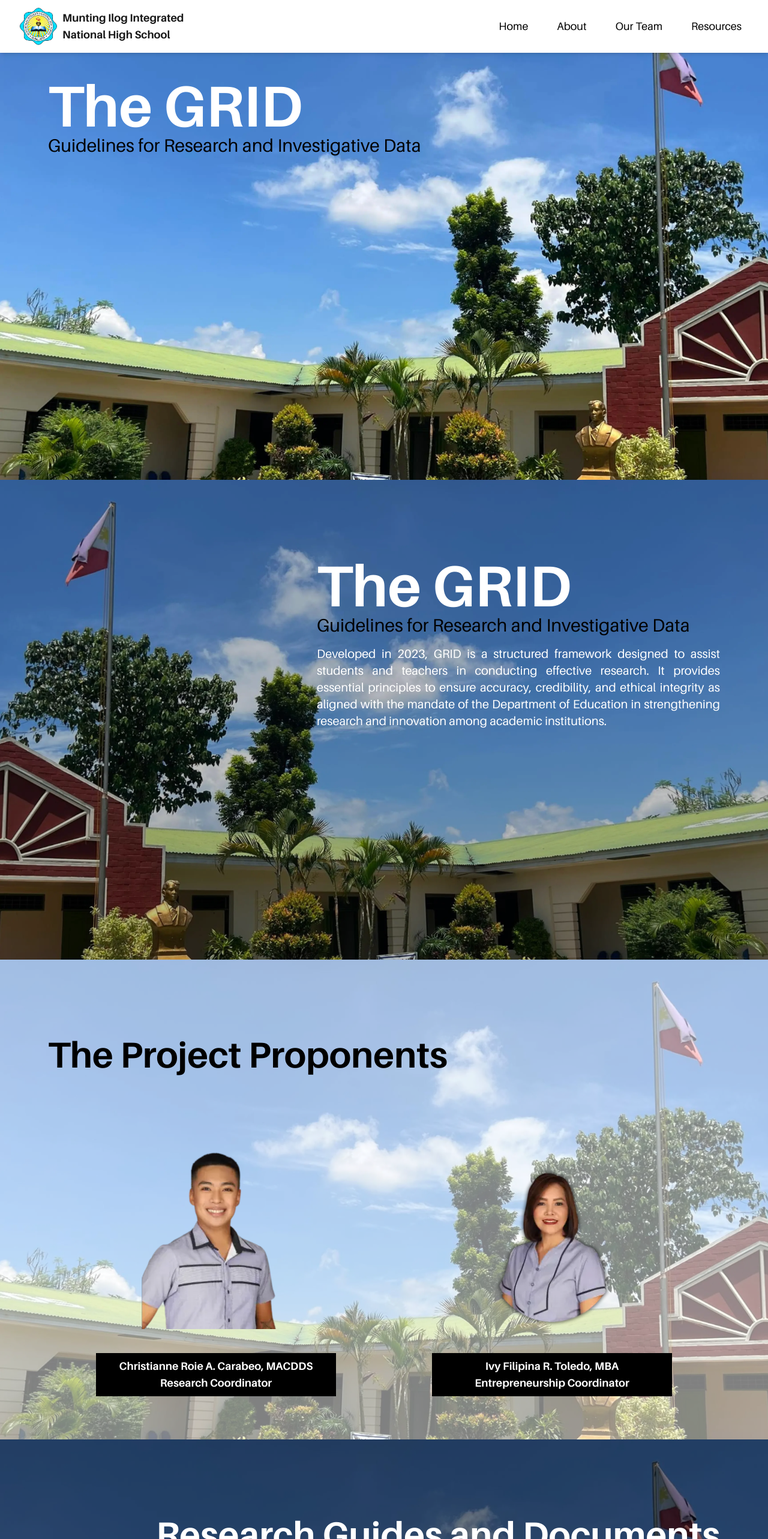
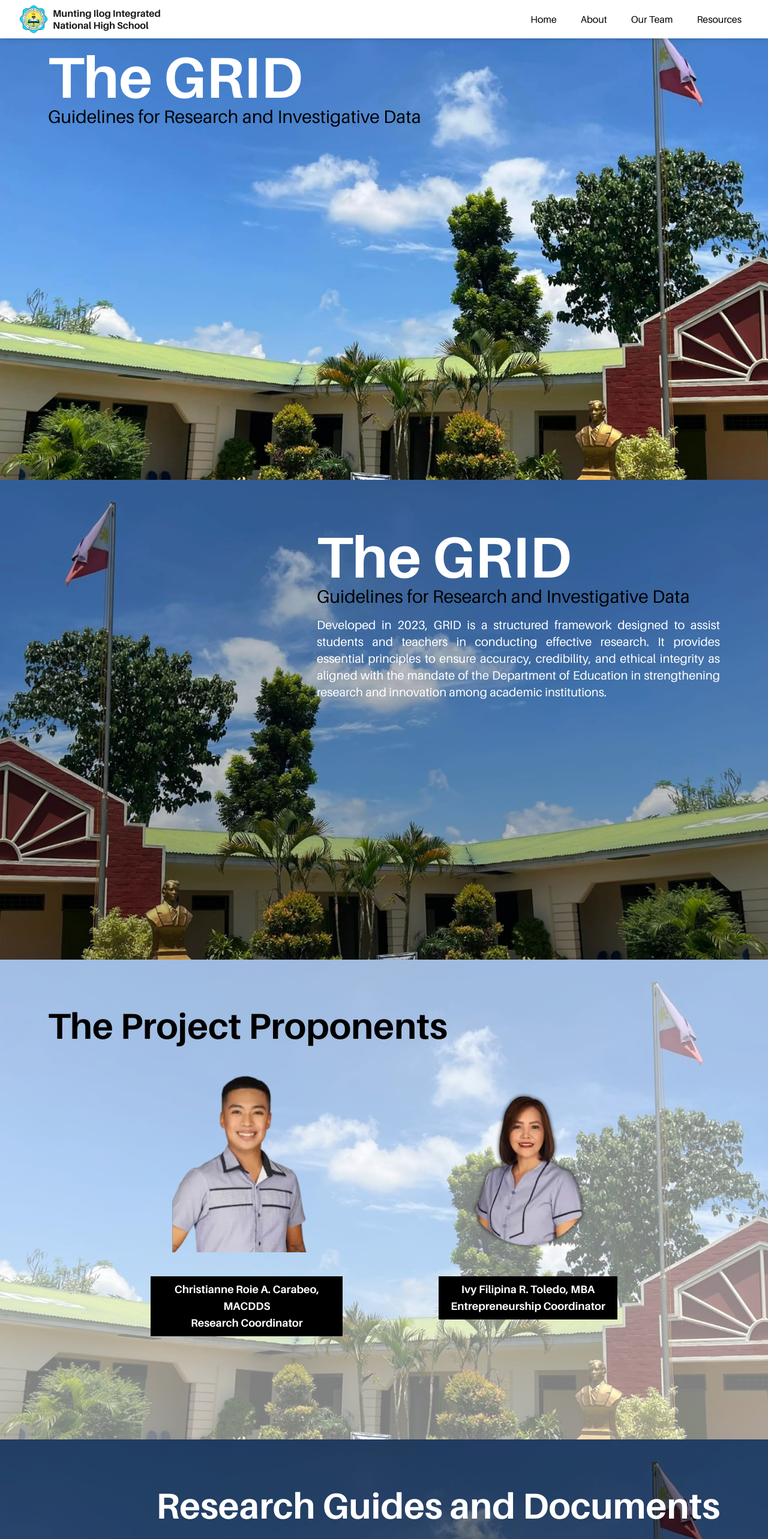
Before and after one commit to eu4nza/MINHS-The-Grid, a Next.js app: page / in a window 1280 px wide. Shown: the top 2566 px of the page at 60% size. Built offline with nearby package versions, Linux system fonts and the light colour scheme.

Commit message:
updated responsiveness again

```diff
--- a/src/components/AboutSection.tsx
+++ b/src/components/AboutSection.tsx
@@ -2,7 +2,7 @@ export default function AboutSection() {
   return (
     <section
       id="about"
-      className="h-screen bg-cover bg-center"
+      className="min-h-screen bg-cover bg-center py-15 xl:py-20"
       style={{
         backgroundImage: "url('/assets/background/variant2_bg.webp')",
         backgroundSize: "cover",
@@ -11,8 +11,8 @@ export default function AboutSection() {
         backgroundColor: "rgba(0, 0, 0, 0.25)",
       }}
     >
-      <div>
-        <div className="pt-20 px-6 xl:pt-32 xl:px-20 w-full flex justify-end">
+      <div className="container mx-auto px-6 xl:px-20">
+        <div className="w-full flex justify-end">
           <div className="max-w-2xl">
             <p className="text-5xl xl:text-8xl text-white font-bold">
               The GRID
--- a/src/components/HomeSection.tsx
+++ b/src/components/HomeSection.tsx
@@ -2,20 +2,18 @@ export default function HomeSection() {
   return (
     <section
       id="home"
-      className="h-screen bg-cover bg-center"
+      className="min-h-screen bg-cover bg-center py-15 xl:py-20"
       style={{
         backgroundImage: "url('/assets/background/variant1_bg.webp')",
         backgroundSize: "cover",
         backgroundPosition: "center",
       }}
     >
-      <div>
-        <div className="pt-20 px-6 xl:pt-32 xl:px-20">
-          <p className="text-5xl xl:text-8xl text-white font-bold">The GRID</p>
-          <p className="text-xl xl:text-3xl text-black ">
-            Guidelines for Research and Investigative Data
-          </p>
-        </div>
+      <div className="container mx-auto px-6 xl:px-20">
+        <p className="text-5xl xl:text-8xl text-white font-bold">The GRID</p>
+        <p className="text-xl xl:text-3xl text-black">
+          Guidelines for Research and Investigative Data
+        </p>
       </div>
     </section>
   );
--- a/src/components/ResourcesSection.tsx
+++ b/src/components/ResourcesSection.tsx
@@ -24,7 +24,6 @@ const NestedMenu: React.FC<{
 
   return (
     <div className={`pl-${level * 4}`}>
-      {/* indent for visual nesting */}
       {items.map((item, index) => (
         <div key={index}>
           {item.subItems ? (
@@ -90,8 +89,6 @@ const DropdownMenu: React.FC<DropdownMenuProps> = ({
 
     if (isOpen) {
       document.addEventListener("mousedown", handleClickOutside);
-    } else {
-      document.removeEventListener("mousedown", handleClickOutside);
     }
 
     return () => {
@@ -137,21 +134,21 @@ export default function ResourcesSection() {
   return (
     <section
       id="resources"
-      className="h-screen bg-cover bg-center"
+      className={`min-h-screen bg-cover bg-center py-15 xl:py-20 transition-all ${
+        openMenu === "Sample Research" ? "pb-40" : ""
+      }`}
       style={{
         backgroundImage: "url('/assets/background/variant1_bg.webp')",
         backgroundColor: "rgba(0, 0, 0, 0.50)",
         backgroundBlendMode: "overlay",
       }}
     >
-      <div>
-        <div className="pt-20 px-6 xl:pt-32 xl:px-20">
-          <p className="text-3xl flex justify-center xl:text-6xl xl:justify-end text-white font-bold">
-            Research Guides and Documents
-          </p>
-        </div>
+      <div className="container mx-auto px-6 xl:px-20">
+        <p className="text-3xl text-white font-bold text-center xl:text-right xl:text-6xl mb-10">
+          Research Guides and Documents
+        </p>
 
-        <div className="flex flex-col pt-20 gap-10 xl:flex-row xl:pt-70 xl:gap-20 justify-center items-center">
+        <div className="flex flex-col gap-10 xl:flex-row xl:gap-20 justify-center items-center">
           <DropdownMenu
             title="Teacher's Guide"
             items={[
--- a/src/components/TeamSection.tsx
+++ b/src/components/TeamSection.tsx
@@ -1,9 +1,10 @@
 import Image from "next/image";
+
 export default function AboutSection() {
   return (
     <section
       id="team"
-      className="h-screen bg-cover bg-center"
+      className="min-h-screen bg-cover bg-center py-15 xl:py-20"
       style={{
         backgroundImage: "url('/assets/background/variant1_bg.webp')",
         backgroundSize: "cover",
@@ -12,12 +13,12 @@ export default function AboutSection() {
         backgroundColor: "rgba(255, 255, 255, 0.50)",
       }}
     >
-      <div>
-        <p className="pt-20 px-6 text-3xl xl:pt-32 xl:px-20 xl:text-6xl text-black font-bold">
+      <div className="container mx-auto px-6 xl:px-20">
+        <p className="text-3xl xl:text-6xl text-black font-bold text-center xl:text-left mb-10">
           The Project Proponents
         </p>
-        <div className="gap-10 py-10 xl:gap-40 xl:pt-30 flex flex-col xl:flex-row justify-center">
-          <div className="gap-5 xl:gap-10 flex flex-col items-center">
+        <div className="flex flex-col xl:flex-row justify-center items-center xl:items-start gap-10 xl:gap-40">
+          <div className="flex flex-col items-center gap-5 xl:gap-10">
             <div className="w-[150px] xl:w-[250px]">
               <Image
                 src="/assets/team/Christianne_Roie_A._Carabeo.webp"
@@ -26,22 +27,22 @@ export default function AboutSection() {
                 height={250}
               />
             </div>
-            <p className="w-[400px] text-base xl:text-lg bg-black px-5 py-2 text-white font-bold text-center">
+            <p className="w-full max-w-xs text-base xl:text-lg bg-black px-5 py-2 text-white font-bold text-center">
               Christianne Roie A. Carabeo, MACDDS
               <br />
               Research Coordinator
             </p>
           </div>
-          <div className="gap-5 xl:gap-10 flex flex-col items-center">
+          <div className="flex flex-col items-center gap-5 xl:gap-10">
             <div className="w-[150px] xl:w-[250px]">
               <Image
                 src="/assets/team/Ivy_Filipina_R._Toledo.webp"
-                alt="Christianne Roie A. Carabeo"
+                alt="Ivy Filipina R. Toledo"
                 width={250}
                 height={250}
               />
             </div>
-            <p className="w-[400px] text-base xl:text-lg bg-black px-5 py-2 text-white font-bold text-center">
+            <p className="w-full max-w-xs text-base xl:text-lg bg-black px-5 py-2 text-white font-bold text-center">
               Ivy Filipina R. Toledo, MBA
               <br />
               Entrepreneurship Coordinator
--- a/src/components/header.tsx
+++ b/src/components/header.tsx
@@ -174,26 +174,26 @@ export function Header() {
       initial={{ y: 0 }}
       animate={{ y: isAtTop ? 0 : -100 }}
       transition={{ duration: 0.25, ease: "easeInOut" }}
-      className="fixed top-0 left-0 w-full bg-white shadow-md px-4 lg:px-8 py-3 z-50"
+      className="fixed top-0 left-0 w-full bg-white shadow-md px-4 xl:px-8 py-2 z-50"
     >
       <div className="flex justify-between items-center">
-        <Link href="/" className="flex flex-row items-center gap-2">
+        <Link href="/" className="flex items-center gap-2">
           <Image
             src="/assets/logo/minhs_logo.webp"
             alt="MINHS Logo"
-            width={60}
-            height={60}
+            width={48}
+            height={48}
             priority
-            className="w-10 h-10 lg:w-16 lg:h-16"
+            className="w-8 h-8 xl:w-12 xl:h-12"
           />
-          <div className="flex flex-col font-bold text-sm lg:text-lg">
+          <div className="flex flex-col font-bold text-xs xl:text-base leading-tight">
             <p>Munting Ilog Integrated</p>
             <p>National High School</p>
           </div>
         </Link>
 
         <div
-          className="hidden xl:flex relative flex-row gap-6 ml-auto text-lg"
+          className="hidden xl:flex relative gap-4 text-base"
           ref={navRef}
           onMouseLeave={handleMouseLeave}
         >
@@ -217,7 +217,7 @@ export function Header() {
                   handleHover(e);
                   setHoveredIndex(index);
                 }}
-                className={`px-3 py-2 rounded-lg transition-colors relative z-10 cursor-pointer ${
+                className={`px-3 py-1.5 rounded-lg transition-colors relative z-10 cursor-pointer ${
                   dimOthers ? "text-black/50" : "text-black"
                 }`}
               >
@@ -228,19 +228,20 @@ export function Header() {
         </div>
 
         <motion.button
-          className="lg:hidden"
+          className="xl:hidden"
           onClick={() => setIsOpen(!isOpen)}
           initial={{ scale: 1 }}
           animate={{ scale: isOpen ? 1.2 : 1 }}
           transition={{ type: "spring", stiffness: 300 }}
         >
-          {isOpen ? <X size={30} /> : <Menu size={30} />}
+          {isOpen ? <X size={26} /> : <Menu size={26} />}
         </motion.button>
       </div>
 
+      {/* Mobile Dropdown */}
       <div
         ref={menuRef}
-        className={`absolute left-0 w-full bg-white shadow-xl ring-1 ring-gray-300 flex flex-col py-4 lg:hidden transition-all duration-200 ease-out transform origin-top ${
+        className={`absolute left-0 w-full bg-white shadow-xl ring-1 ring-gray-300 flex flex-col py-3 xl:hidden transition-all duration-200 ease-out transform origin-top ${
           isOpen
             ? "scale-y-100 opacity-100 pointer-events-auto"
             : "scale-y-95 opacity-0 pointer-events-none"
@@ -251,7 +252,7 @@ export function Header() {
           <button
             key={item.id}
             onClick={() => handleNavigation(item.id)}
-            className="px-4 py-3 text-lg text-end"
+            className="px-4 py-2 text-base text-end"
           >
             {item.label}
           </button>
```
